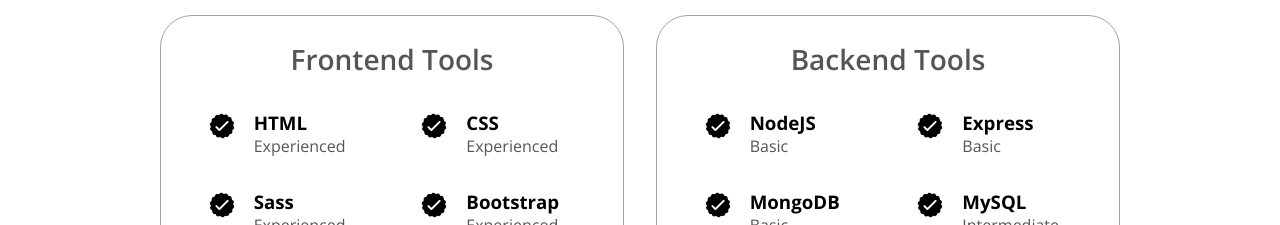
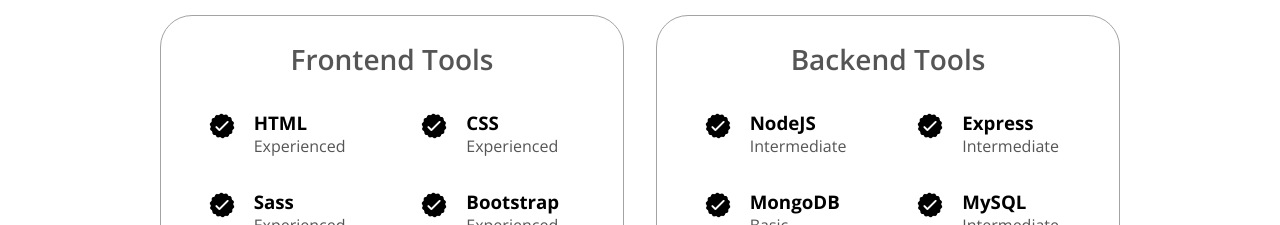
Before and after one commit to namanpurii/portfolioWebsite2023, a React (Vite) app: page / in a window 1280 px wide. Shown: the part 1800-2025 px from the top of the page. Built offline with nearby package versions, Linux system fonts and the light colour scheme.

Commit message:
skills updated

```diff
--- a/src/data.js
+++ b/src/data.js
@@ -36,10 +36,10 @@
   {
     category: "Backend Tools",
     skills: [
-      { skill: "NodeJS", level: "Basic" },
+      { skill: "NodeJS", level: "Intermediate" },
       {
         skill: "Express",
-        level: "Basic",
+        level: "Intermediate",
       },
       {
         skill: "MongoDB",
```
